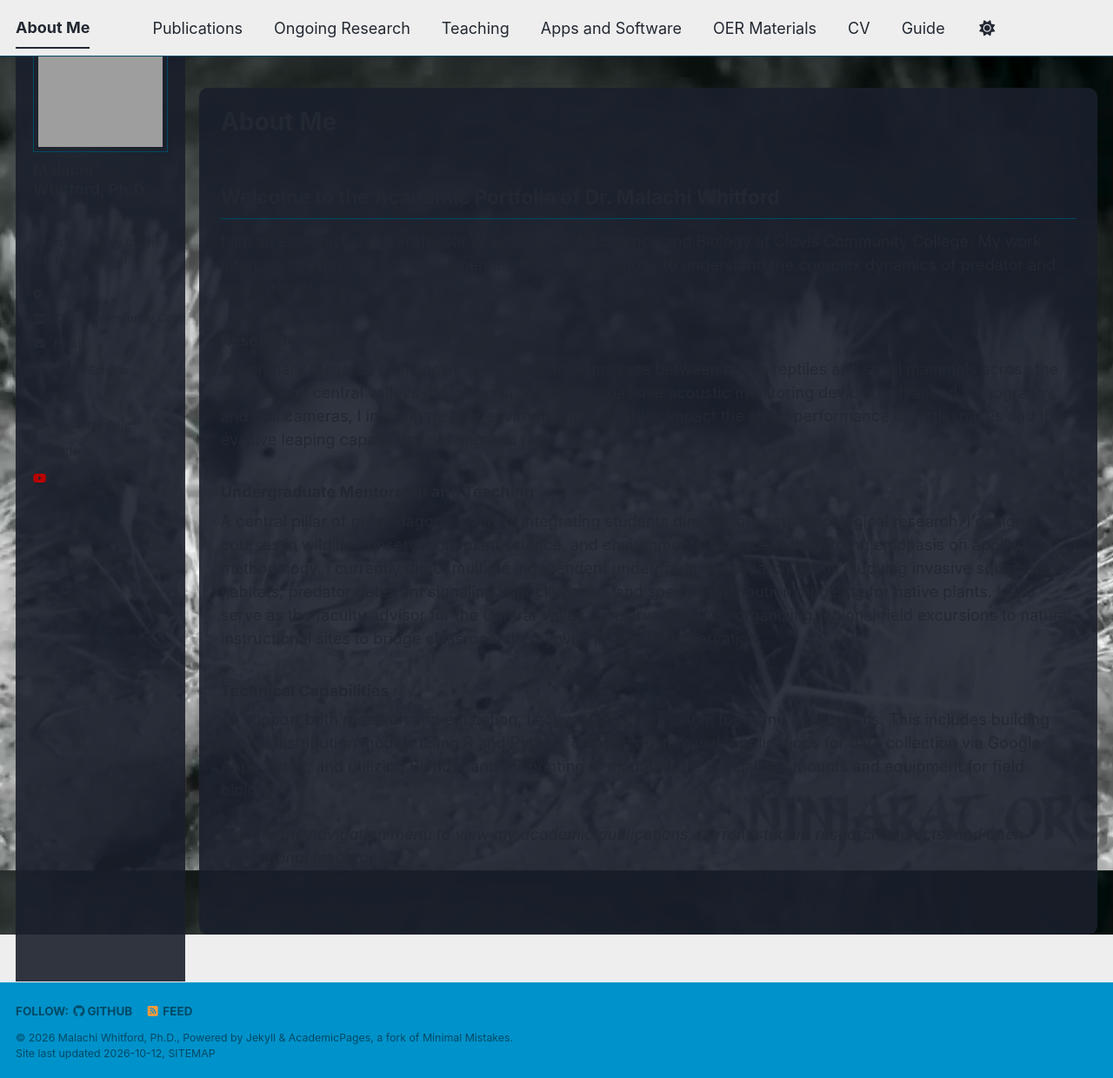
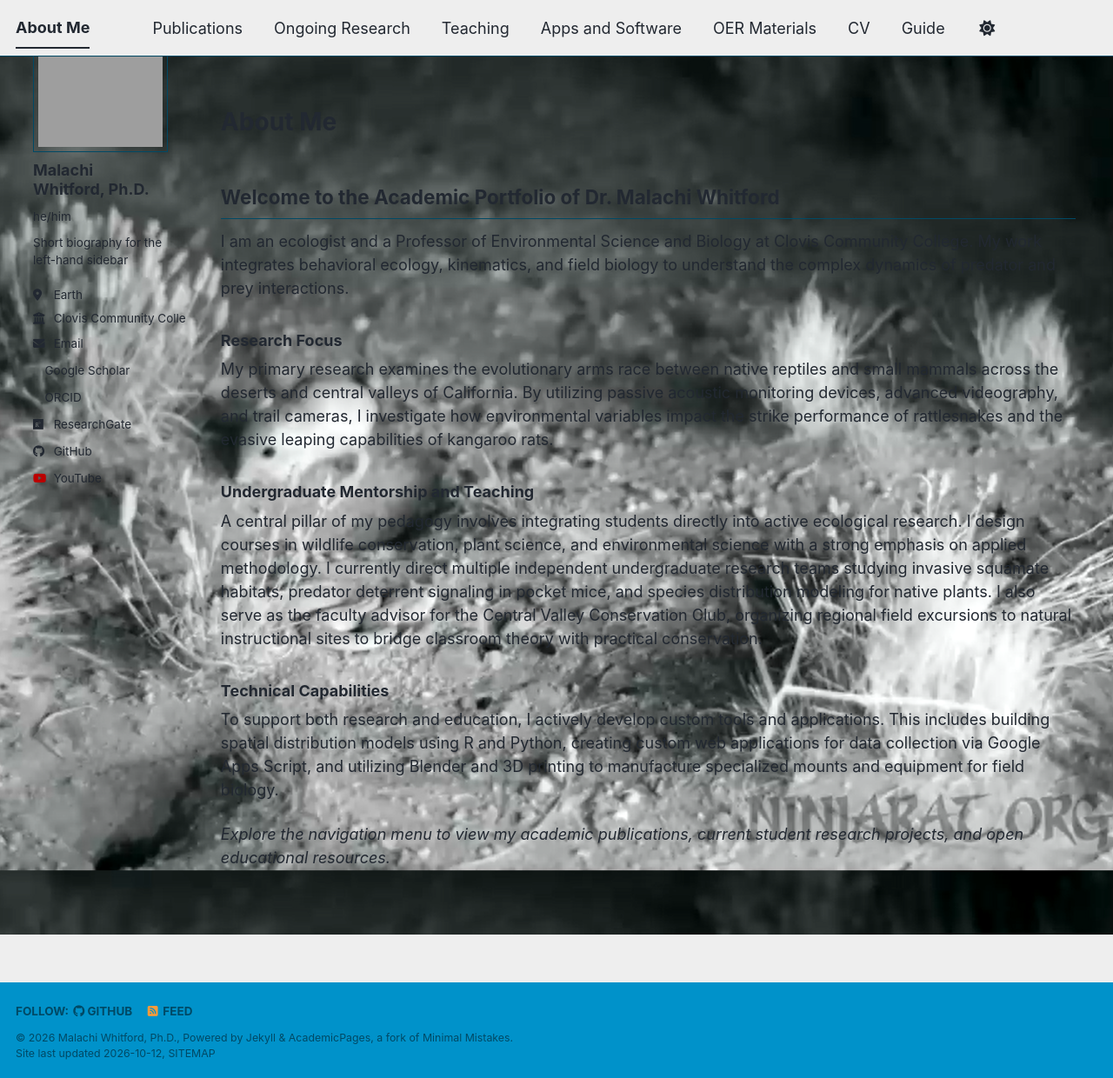
Before and after one commit to malachi-whitford/malachi-whitford.github.io, a Jekyll site: the page built from _pages/about.md, in a window 1280 px wide and 1240 px high. Shown: the whole window at 87% size. Built offline with Jekyll 4.4.1, drawn with Linux system fonts in a browser that asks for light colours; a style sheet for code colours, icons or effects is not loaded.

Commit message:
Update main.scss

```diff
--- a/assets/css/main.scss
+++ b/assets/css/main.scss
@@ -68,14 +68,14 @@ body {
 /* --- Content Readability Fix --- */
 /* Dark backing for the main text area */
 .page {
-    background-color: rgba(26, 32, 44, 0.90) !important; /* Bumped opacity slightly to 90% for better contrast */
+    background-color: rgba(26, 32, 44, 0.0) !important; /* Bumped opacity slightly to 90% for better contrast */
     padding: 25px !important;
     border-radius: 10px;
 }
 
 /* Dark backing for the left sidebar profile area */
 .sidebar {
-    background-color: rgba(26, 32, 44, 0.90) !important;
+    background-color: rgba(26, 32, 44, 0.0) !important;
     padding: 20px !important;
     border-radius: 10px;
 }
```
